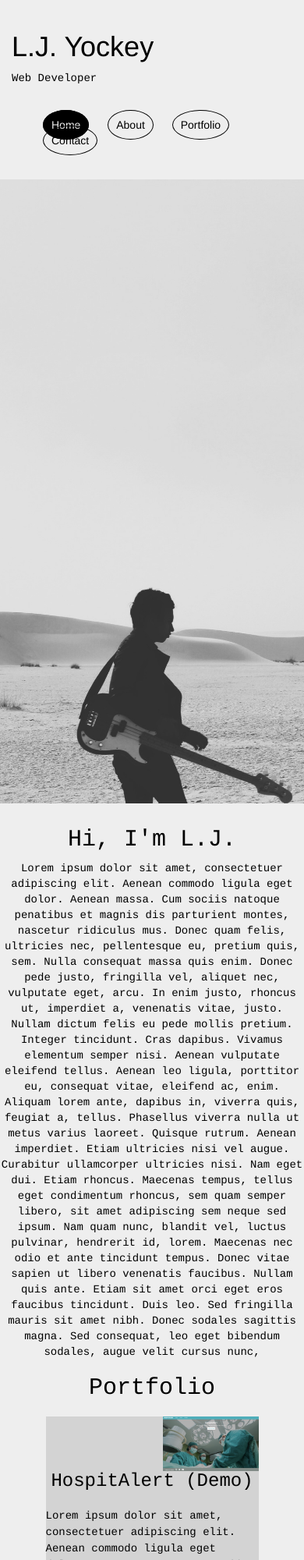
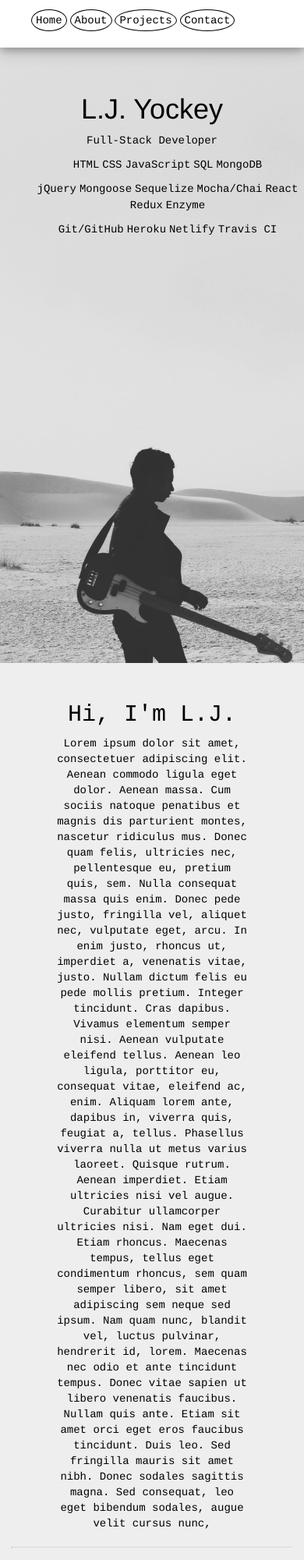
Before and after one commit to Ljyockey/portfolio, a plain HTML site: page index.html in a window 390 px wide. Shown: the top 2000 px of the page at 78% size. Drawn offline with nearby package versions, Linux system fonts and the light colour scheme.

Commit message:
added responsiveness to projects and nav

```diff
--- a/css/index.css
+++ b/css/index.css
@@ -1,10 +1,10 @@
-.jumbotron {
+header {
     background: url(img/guitar.jpeg) no-repeat center center scroll;
     height: 800px;
     background-size: cover;
 }
 
-.jumbotron h2 {
+header h2 {
     font-size: 2.2em;
     background-color: #BA8961;
     display: table-cell;
--- a/css/main.css
+++ b/css/main.css
@@ -6,7 +6,7 @@ body {
     color: #000000;
 }
 
-h2, h3, p {
+h2, h3, p, li {
     font-family: courier;
 }
 
@@ -15,73 +15,95 @@ header {
     margin-top: 20px;
 }
 
-.pull-right {
-    padding-top: 30px;
-}
-
-#active {
-    margin-right: 20px;
+nav {
+    background-color: rgba(255,255,255,.95);
+    position: fixed;
+    top: 0;
+    left: 0;
+    width: 100%;
+    z-index: 10;
+    padding-top: 15px;
+    padding-bottom: 15px;
+    box-shadow: 0 4px 8px 0 rgba(0, 0, 0, 0.2),
+    0 6px 20px 0 rgba(0, 0, 0, 0.19);
 }
 
 header a,
-#active {
-    padding: 10px;
+.project-links a {
     border: 1px solid #000000;
     border-radius: 80%;
 }
 
- a:hover,
-#active {
+header a {
+    padding: 5px;
+}
+
+ a:hover {
     background-color: #000000;
-    color: #eee;
+    color: white;
+}
+
+#home {
+    margin-top: 50px;
+    padding-top: 50px;
+    text-align: center;
 }
 
 
 
-li {
+ul li {
     list-style-type: none;
-    display: inline;
-    padding-right: 20px;
+    display: inline-block;
 }
 
-.about, .portfolio h2 {
+
+.about, .projects h2 {
     text-align: center;
 }
 
-.portfolio-piece {
-    height: 500px;
-    background-color: lightgrey;
+.about {
     max-width: 70%;
-    height: 300px;
     margin-left: auto;
     margin-right: auto;
 }
 
-.portfolio-piece img {
-    max-width: 45%;
+hr {
+    border-style: inset;
+    border-width: 1px;
+    border-top: 1px solid rgba(0,0,0,.1);
+    box-sizing: content-box;
+}
+
+.projects-piece {
+    min-height: 500px;
+    background-color: lightgrey;
+    min-height: 300px;
+    margin: 0 auto 20px auto;
+    padding: 10px;
+    box-shadow: 0 4px 8px 0 rgba(0, 0, 0, 0.2),
+    0 6px 20px 0 rgba(0, 0, 0, 0.19),
+    0 4px 8px 0 rgba(0, 0, 0, 0.2),
+    0 6px 20px 0 rgba(0, 0, 0, 0.19);
+}
+
+.projects-piece img {
+    max-width: 100%;
     height: auto;
     float: right;
 }
 
-.portfolio-details, .portfolio-details p {
+.projects-details, .projects-details p:first-child {
     display: inline;
 }
 
-/*#hospitalert-demo {
-    background: url(img/hospitalert-demo.png) no-repeat center center scroll;
+.project-links {
+    text-align: center;
+    margin-top: 20px;
 }
 
-#kitty-opinions {
-    background: url(img/opinions.png) no-repeat center center scroll;
+.project-links a {
+    padding: 10px;
 }
-
-#disneyland-quiz {
-    background: url(img/disneyland-quiz.png) no-repeat center center scroll;
-}
-
-#hot-and-cold {
-    background: url(img/hot-and-cold.png) no-repeat center center scroll;
-}*/
 
 footer {
     margin-top: 50px;
@@ -105,3 +127,13 @@ footer a:hover {
 .visually-hidden {
     display: none;
 }
+
+@media only screen and (min-width: 640px) {
+    ul li {
+        padding-right: 20px;
+    }
+
+    header a {
+        padding: 10px;
+    }
+}
--- a/index.html
+++ b/index.html
@@ -3,36 +3,50 @@
 <head>
     <title>L.J. Yockey</title>
     <meta charset="utf-8">
+    <meta name="viewport" content="width=device-width">
     <link href="https://maxcdn.bootstrapcdn.com/bootstrap/3.3.7/css/bootstrap.min.css" rel="stylesheet" integrity="sha384-BVYiiSIFeK1dGmJRAkycuHAHRg32OmUcww7on3RYdg4Va+PmSTsz/K68vbdEjh4u" crossorigin="anonymous">
     <link rel="stylesheet" type="text/css" href="css/main.css">
     <link rel="stylesheet" type="text/css" href="css/index.css">
 </head>
 <body>
    <header>
-        <nav class="container">
-            <div class="row">
-                <div class="col-md-6">
-                    <h1>L.J. Yockey</h1>
-                    <p>Web Developer</p>
-                </div>
-                <div class="col-md-6">
-                    <ul class="pull-right">
-                    <li id="active">Home</li>
+        <nav>
+            <ul class="site-nav">
+                <li><a class="scroll" href="#home">Home</a></li>
                 <li><a class="scroll" href="#about">About</a></li>
-                    <li><a class="scroll" href="#portfolio">Portfolio</a></li>
+                <li><a class="scroll" href="#projects">Projects</a></li>
                 <li><a class="scroll" href="#contact">Contact</a></li>
             </ul>
+        </nav>
+        <div id="home">
+            <h1>L.J. Yockey</h1>
+            <p>Full-Stack Developer</p>
+            <ul>
+                <li>HTML</li>
+                <li>CSS</li>
+                <li>JavaScript</li>
+                <li>SQL</li>
+                <li>MongoDB</li>
+            </ul>
+            <ul>
+                <li>jQuery</li>
+                <li>Mongoose</li>
+                <li>Sequelize</li>
+                <li>Mocha/Chai</li>
+                <li>React</li>
+                <li>Redux</li>
+                <li>Enzyme</li>
+            </ul>
+            <ul>
+                <li>Git/GitHub</li>
+                <li>Heroku</li>
+                <li>Netlify</li>
+                <li>Travis CI</li>
+            </ul>
         </div>
-            </div>
-        </nav>
     </header>
 
-    <div class="jumbotron">
-        <div class="container">
-        </div>
-    </div>
-
-    <main>
+    <main class="container">
 
         <section class="about" id="about">
             <div class="bio">
@@ -41,54 +55,74 @@
             </div>
         </section>
 
-        <section class="portfolio" id="portfolio">
+        <hr>
 
-            <h2>Portfolio</h2>
+        <section class="projects" id="projects">
 
-            <div class="portfolio-piece" id="hospitalert-demo">
+            <h2>Projects</h2>
+
+            <div class="projects-piece row" id="hospitalert-demo">
+                <div class="col-md-6">
                     <img src="css/img/hospitalert-demo.png">
-                <div class="portfolio-details">
+                </div>
+                <div class="projects-details col-md-6">
                     <h3>HospitAlert (Demo)</h3>
                     <p>Lorem ipsum dolor sit amet, consectetuer adipiscing elit. Aenean commodo ligula eget dolor. Aenean massa.
                     Cum sociis natoque penatibus et magnis dis parturient montes, nascetur ridiculus mus. Donec quam felis,
                     ultricies nec, pellentesque eu, pretium quis, sem. Nulla consequat massa quis enim. Donec pede justo, fringilla
                     vel, aliquet nec, vulputate eget, arcu.</p>
+                    <p class="project-links"><a href="https://hospitalert.herokuapp.com/" target="blank" rel="noopener noreferrer">Live</a>
+                    <a href="https://github.com/Ljyockey/hospitalert" target="blank" rel="noopener noreferrer">GitHub</a></p>
                 </div>
             </div>
 
-            <div class="portfolio-piece" id="kitty-opinions">
+            <div class="projects-piece row" id="kitty-opinions">
+                <div class="col-md-6">
                     <img src="css/img/opinions.png">
-                <div class="portfolio-details">
+                </div>
+                <div class="projects-details col-md-6">
                     <h3>Kitty Opinions</h3>
                     <p>Lorem ipsum dolor sit amet, consectetuer adipiscing elit. Aenean commodo ligula eget dolor. Aenean massa.
                     Cum sociis natoque penatibus et magnis dis parturient montes, nascetur ridiculus mus. Donec quam felis,
                     ultricies nec, pellentesque eu, pretium quis, sem. Nulla consequat massa quis enim. Donec pede justo, fringilla
                     vel, aliquet nec, vulputate eget, arcu.</p>
+                    <p class="project-links"><a href="https://ljyockey.github.io/kitty-opinions/" target="blank" rel="noopener noreferrer">Live</a>
+                    <a href="https://github.com/Ljyockey/kitty-opinions" target="blank" rel="noopener noreferrer">GitHub</a></p>
                 </div>
             </div>
 
-            <div class="portfolio-piece" id="disneyland-quiz">
+            <div class="projects-piece row" id="disneyland-quiz">
+                <div class="col-md-6">
                     <img src="css/img/disneyland-quiz.png">
-                <div class="portfolio-details">
+                </div>
+                <div class="projects-details col-md-6">
                     <h3>Disneyland Quiz</h3>
                     <p>Lorem ipsum dolor sit amet, consectetuer adipiscing elit. Aenean commodo ligula eget dolor. Aenean massa.
                     Cum sociis natoque penatibus et magnis dis parturient montes, nascetur ridiculus mus. Donec quam felis,
                     ultricies nec, pellentesque eu, pretium quis, sem. Nulla consequat massa quis enim. Donec pede justo, fringilla
                     vel, aliquet nec, vulputate eget, arcu.</p>
+                    <p class="project-links"><a href="https://ljyockey.github.io/disney-quiz/views/index.html" target="blank" rel="noopener noreferrer">Live</a>
+                    <a href="https://github.com/Ljyockey/disney-quiz" target="blank" rel="noopener noreferrer">GitHub</a></p>
                 </div>
             </div>
 
-            <div class="portfolio-piece" id="hot-and-cold">
+            <div class="projects-piece row" id="hot-and-cold">
+                <div class="col-md-6">
                     <img src="css/img/hot-and-cold.png">
-                <div class="portfolio-details">
+                </div>
+                <div class="projects-details col-md-6">
                     <h3>Hot or Cold</h3>
                     <p>Lorem ipsum dolor sit amet, consectetuer adipiscing elit. Aenean commodo ligula eget dolor. Aenean massa.
                     Cum sociis natoque penatibus et magnis dis parturient montes, nascetur ridiculus mus. Donec quam felis,
                     ultricies nec, pellentesque eu, pretium quis, sem. Nulla consequat massa quis enim. Donec pede justo, fringilla
                     vel, aliquet nec, vulputate eget, arcu.</p>
+                    <p class="project-links"><a href="http://tycoon-clarence-47681.netlify.com/" target="blank" rel="noopener noreferrer">Live</a>
+                    <a href="https://github.com/Ljyockey/hot-and-cold" target="blank" rel="noopener noreferrer">GitHub</a></p>
                 </div>
             </div>
         </section>
+
+        <hr>
 
     </main>
 
```
Also changed, not shown: css/img/opinions.png. Lines whose indentation alone changed are shown as unchanged.
